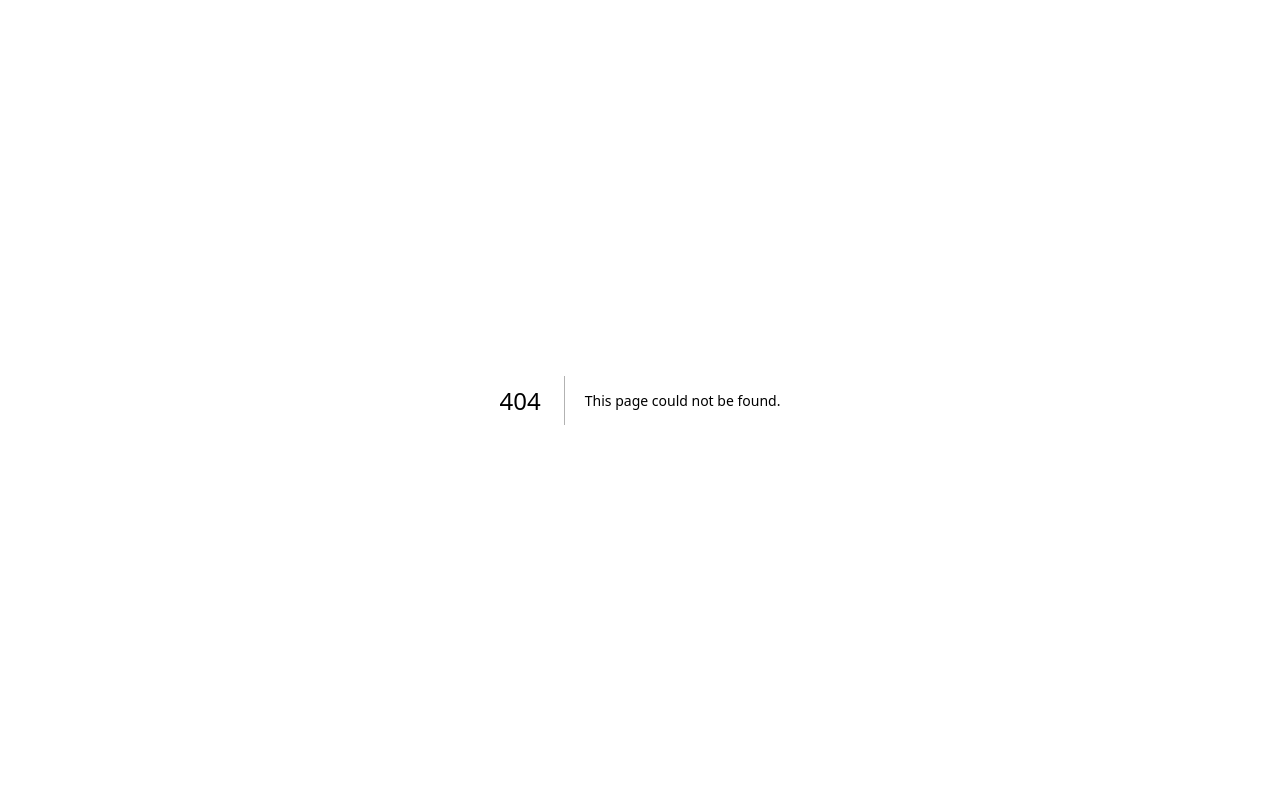
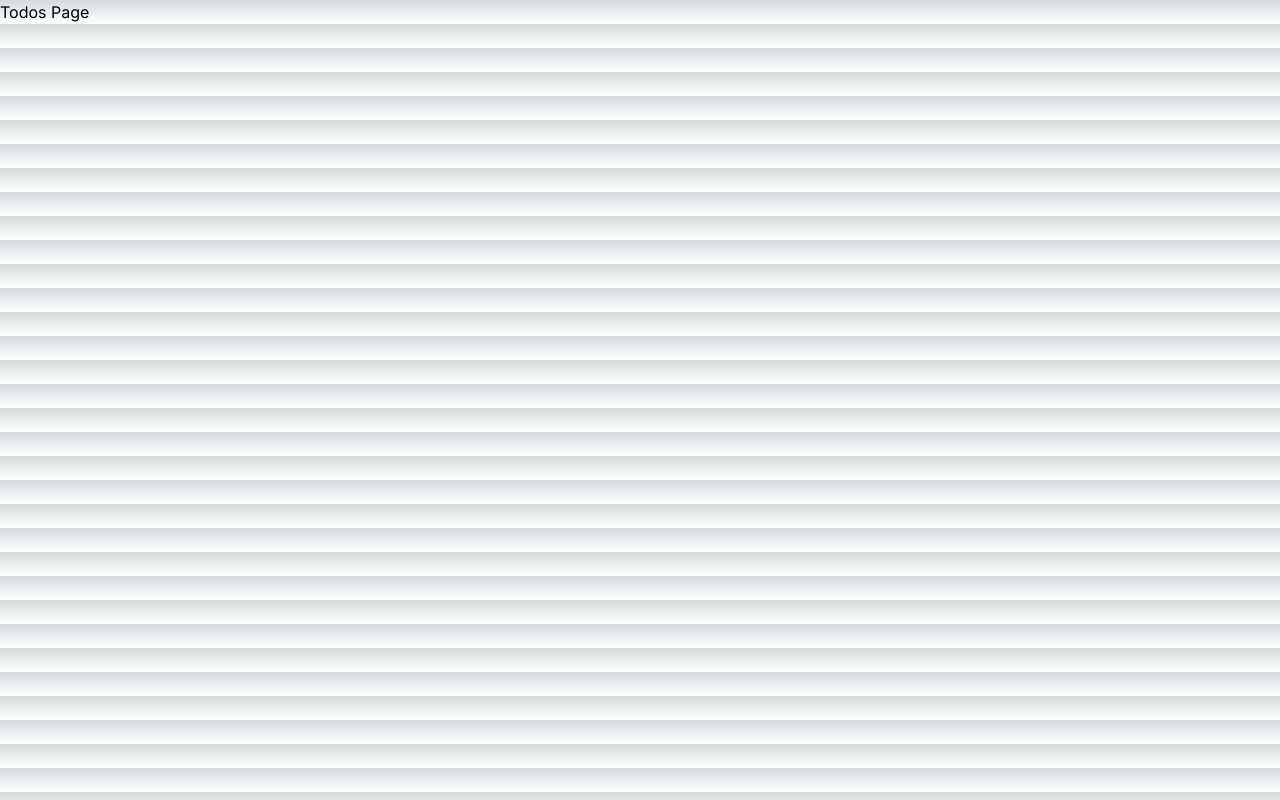
Before and after one commit to TimurJ/intro-v3-app, a Next.js app: page /todos in a window 1280 px wide. Before the commit this address had no page. Built offline with nearby package versions, Linux system fonts and the light colour scheme.

Commit message:
routing examples

```diff
--- /dev/null
+++ b/app/(dashboard)/todos/page.tsx
@@ -0,0 +1,5 @@
+const TodosPage = () => {
+  return <div>Todos Page</div>
+}
+
+export default TodosPage
--- /dev/null
+++ b/app/docs/[[...id]]/page.tsx
@@ -0,0 +1,5 @@
+const DocsPage = () => {
+  return <div>Docs Page</div>
+}
+
+export default DocsPage
```
Also changed, not shown: 1 other file (tests, documents, lock files or other folders).
